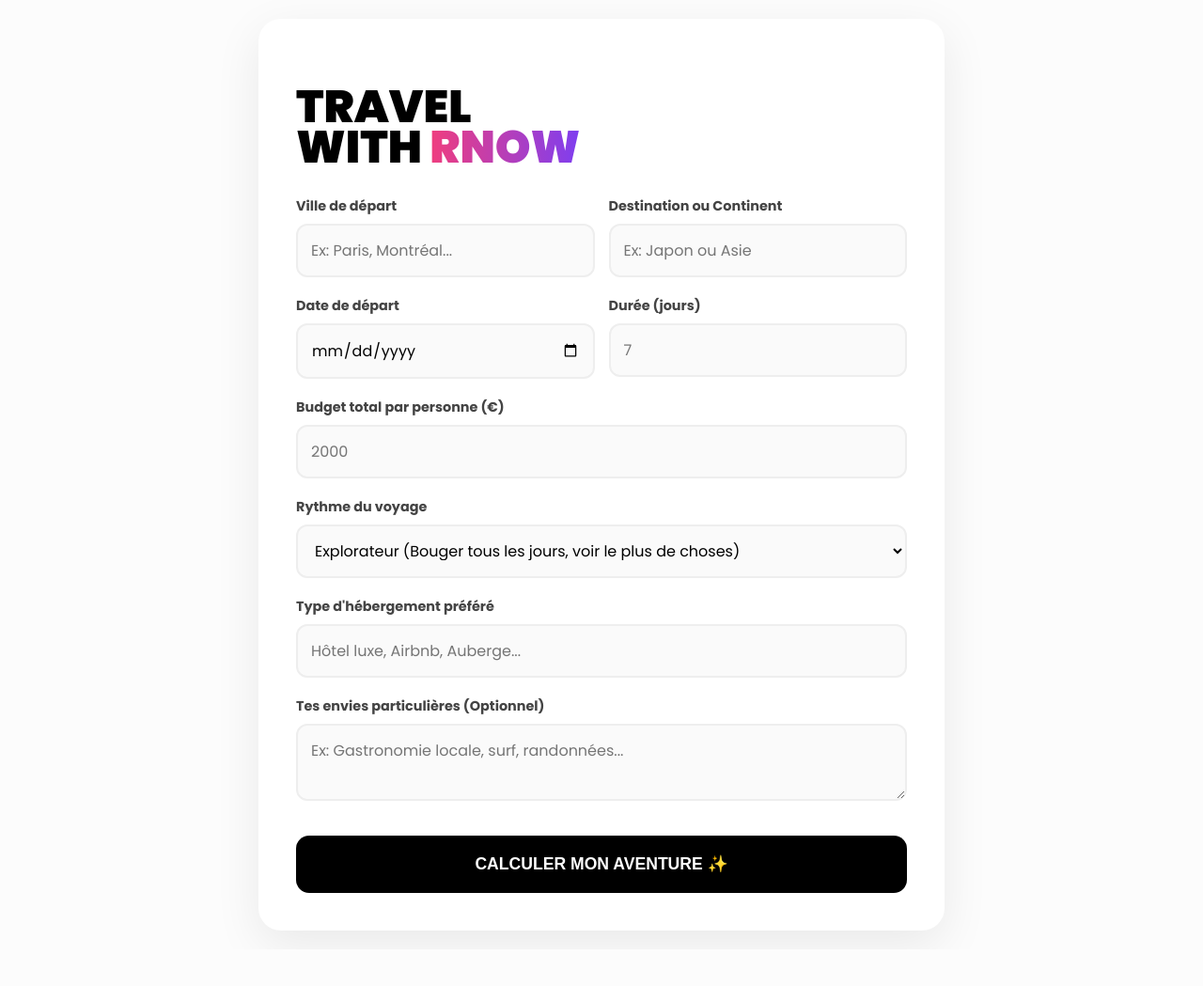
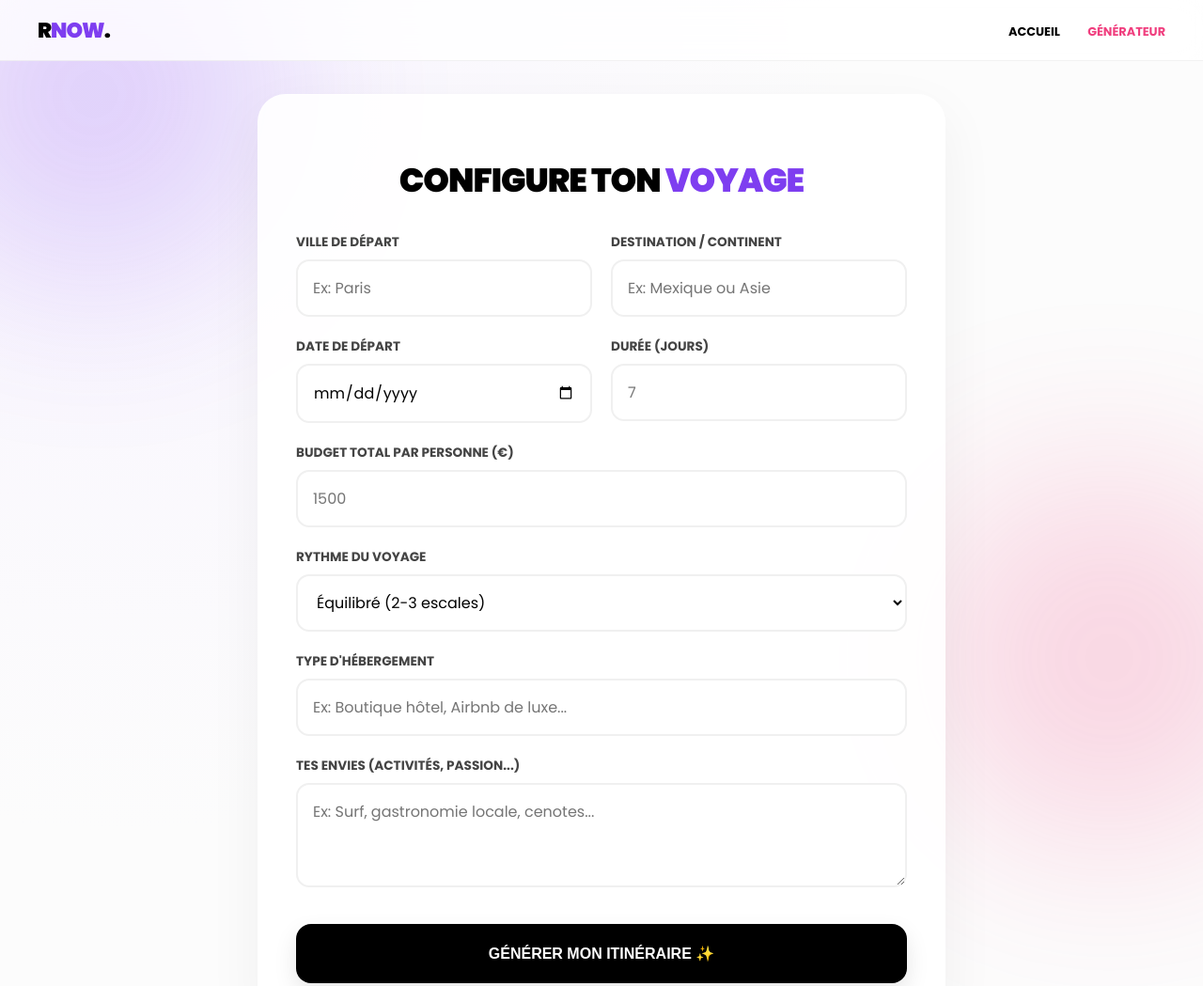
Before and after one commit to hamelalexandre1126-arch/Rnow-agence, a website: page generateur.html in a window 1280 px wide. Shown: the top 1049 px of the page at 94% size. Before the commit the page ends 1010 px from the top, so only its background shows below. Drawn offline with Linux system fonts and the light colour scheme.

Commit message:
Update generateur.html

```diff
--- a/generateur.html
+++ b/generateur.html
@@ -3,37 +3,110 @@
 <head>
     <meta charset="UTF-8">
     <meta name="viewport" content="width=device-width, initial-scale=1.0">
-    <title>Rnow - L'Expert Voyage</title>
+    <title>Rnow | Générateur de Voyage Premium</title>
     <style>
         @import url('https://fonts.googleapis.com/css2?family=Poppins:wght@400;500;700;900&display=swap');
-        body { font-family: 'Poppins', sans-serif; background-color: #fcfcfc; margin: 0; padding: 20px; display: flex; justify-content: center; }
-        .container { width: 100%; max-width: 650px; background: #ffffff; border-radius: 24px; padding: 40px; box-shadow: 0 15px 50px rgba(0, 0, 0, 0.08); }
-        h1 { font-size: 3rem; font-weight: 900; line-height: 0.9; text-transform: uppercase; margin-bottom: 30px; }
-        h1 span { background: linear-gradient(90deg, #f03e7e, #7e3ef0); -webkit-background-clip: text; -webkit-text-fill-color: transparent; }
-        .form-group { margin-bottom: 20px; }
-        label { display: block; font-weight: 700; margin-bottom: 8px; font-size: 0.9rem; color: #444; }
-        input, textarea, select { width: 100%; padding: 14px; border-radius: 12px; border: 2px solid #eee; background: #fafafa; font-size: 1rem; font-family: inherit; box-sizing: border-box; }
-        .row { display: flex; gap: 15px; margin-bottom: 20px; }
-        .row .form-group { flex: 1; margin-bottom: 0; }
-        button { width: 100%; padding: 20px; border: none; border-radius: 14px; background: #000; color: #fff; font-size: 1.1rem; font-weight: 800; text-transform: uppercase; cursor: pointer; transition: 0.3s; margin-top: 10px; }
-        button:hover { transform: translateY(-2px); background: #1a1a1a; }
-        #resultat { margin-top: 40px; padding: 30px; background: #fff; border: 1px solid #eee; border-radius: 20px; display: none; line-height: 1.8; }
-        #itineraire-content { color: #222; font-size: 1.05rem; }
-        .loader { display: none; text-align: center; font-weight: bold; color: #7e3ef0; margin-top: 20px; }
+
+        body {
+            font-family: 'Poppins', sans-serif;
+            margin: 0;
+            color: #000;
+            background: radial-gradient(circle at 10% 10%, rgba(126, 62, 240, 0.05) 0%, rgba(252, 252, 252, 1) 50%);
+            min-height: 100vh;
+            display: flex;
+            justify-content: center;
+            padding: 100px 20px 50px 20px;
+        }
+
+        /* --- DESIGN BACKGROUND --- */
+        .bg-blur { position: fixed; width: 400px; height: 400px; border-radius: 50%; filter: blur(100px); opacity: 0.2; z-index: -1; }
+        .blur-1 { background: #7e3ef0; top: -100px; left: -100px; }
+        .blur-2 { background: #f03e7e; bottom: -100px; right: -100px; }
+
+        /* --- NAVIGATION --- */
+        nav {
+            display: flex; justify-content: space-between; align-items: center;
+            padding: 15px 40px; background: rgba(255, 255, 255, 0.8);
+            backdrop-filter: blur(15px); border-bottom: 1px solid rgba(0,0,0,0.05);
+            position: fixed; top: 0; left: 0; right: 0; z-index: 100;
+        }
+        .logo { font-weight: 900; font-size: 1.4rem; text-transform: uppercase; letter-spacing: -1px; }
+        .logo span { color: #7e3ef0; }
+        .nav-links a { text-decoration: none; color: #000; font-weight: 700; margin-left: 25px; font-size: 0.8rem; text-transform: uppercase; }
+
+        /* --- CONTAINER DU FORMULAIRE --- */
+        .container {
+            width: 100%; max-width: 650px; background: rgba(255, 255, 255, 0.9);
+            border-radius: 30px; padding: 40px; border: 1px solid rgba(255,255,255,0.4);
+            box-shadow: 0 20px 60px rgba(0, 0, 0, 0.05);
+        }
+
+        h1 { font-size: 2.2rem; font-weight: 900; margin-bottom: 30px; text-transform: uppercase; letter-spacing: -1px; text-align: center; }
+        h1 span { color: #7e3ef0; }
+
+        .form-group { margin-bottom: 22px; }
+        label { display: block; font-weight: 700; margin-bottom: 8px; font-size: 0.85rem; color: #444; text-transform: uppercase; }
+
+        input, textarea, select {
+            width: 100%; padding: 16px; border-radius: 14px; border: 2px solid #f0f0f0;
+            background: #fff; font-size: 1rem; font-family: inherit; box-sizing: border-box; transition: 0.3s;
+        }
+        input:focus, textarea:focus, select:focus { outline: none; border-color: #7e3ef0; box-shadow: 0 0 0 4px rgba(126, 62, 240, 0.1); }
+
+        .row { display: flex; gap: 20px; }
+        .row .form-group { flex: 1; }
+
+        button {
+            width: 100%; padding: 22px; border: none; border-radius: 16px;
+            background: #000; color: #fff; font-size: 1rem; font-weight: 800;
+            text-transform: uppercase; cursor: pointer; transition: 0.4s; margin-top: 10px;
+            box-shadow: 0 10px 25px rgba(0,0,0,0.1);
+        }
+        button:hover { transform: translateY(-3px); background: #7e3ef0; box-shadow: 0 15px 35px rgba(126, 62, 240, 0.3); }
+
+        /* --- ZONE DE RÉSULTAT (L'ITINÉRAIRE) --- */
+        #resultat {
+            margin-top: 40px; padding: 40px; background: #fff;
+            border-radius: 24px; border: 1px solid #f0f0f0; display: none;
+            box-shadow: 0 30px 70px rgba(0,0,0,0.08);
+        }
+
+        #itineraire-content {
+            color: #222;
+            font-size: 1.05rem;
+            line-height: 2.2; /* --- ICI : ESPACEMENT ULTRA-AÉRÉ --- */
+            word-wrap: break-word;
+            white-space: pre-wrap; /* Respecte les sauts de ligne de l'IA */
+        }
+
+        .loader { display: none; text-align: center; font-weight: 800; color: #7e3ef0; margin-top: 30px; text-transform: uppercase; font-size: 0.9rem; letter-spacing: 1px; }
     </style>
 </head>
 <body>
+
+    <div class="bg-blur blur-1"></div>
+    <div class="bg-blur blur-2"></div>
+
+    <nav>
+        <div class="logo">R<span>now</span>.</div>
+        <div class="nav-links">
+            <a href="index.html">Accueil</a>
+            <a href="generateur.html" style="color: #f03e7e;">Générateur</a>
+        </div>
+    </nav>
+
     <div class="container">
-        <h1>Travel<br>with <span>Rnow</span></h1>
+        <h1>Configure ton <span>Voyage</span></h1>
+
         <form id="voyageForm">
             <div class="row">
                 <div class="form-group">
                     <label>Ville de départ</label>
-                    <input type="text" id="depart" placeholder="Ex: Paris, Montréal..." required>
+                    <input type="text" id="depart" placeholder="Ex: Paris" required>
                 </div>
                 <div class="form-group">
-                    <label>Destination ou Continent</label>
-                    <input type="text" id="destination" placeholder="Ex: Japon ou Asie" required>
+                    <label>Destination / Continent</label>
+                    <input type="text" id="destination" placeholder="Ex: Mexique ou Asie" required>
                 </div>
             </div>
 
@@ -50,30 +123,30 @@
 
             <div class="form-group">
                 <label>Budget total par personne (€)</label>
-                <input type="number" id="budget" placeholder="2000" required>
+                <input type="number" id="budget" placeholder="1500" required>
             </div>
 
             <div class="form-group">
                 <label>Rythme du voyage</label>
                 <select id="rythme">
-                    <option value="lent">Prendre le temps (1 seule ville, farniente)</option>
-                    <option value="equilibre">Équilibré (2-3 villes maximum)</option>
-                    <option value="intense" selected>Explorateur (Bouger tous les jours, voir le plus de choses)</option>
+                    <option value="Détendu (Une seule ville, farniente)">Détendu (Une seule ville, farniente)</option>
+                    <option value="Équilibré (2-3 escales)" selected>Équilibré (2-3 escales)</option>
+                    <option value="Intense (Bouger tous les jours)">Intense (Bouger tous les jours)</option>
                 </select>
             </div>
 
             <div class="form-group">
-                <label>Type d'hébergement préféré</label>
-                <input type="text" id="hebergement" placeholder="Hôtel luxe, Airbnb, Auberge...">
+                <label>Type d'hébergement</label>
+                <input type="text" id="hebergement" placeholder="Ex: Boutique hôtel, Airbnb de luxe...">
             </div>
 
             <div class="form-group">
-                <label>Tes envies particulières (Optionnel)</label>
-                <textarea id="styleVoyage" rows="2" placeholder="Ex: Gastronomie locale, surf, randonnées..."></textarea>
+                <label>Tes envies (Activités, Passion...)</label>
+                <textarea id="styleVoyage" rows="3" placeholder="Ex: Surf, gastronomie locale, cenotes..."></textarea>
             </div>
 
-            <button type="submit" id="btnGenerer">Calculer mon aventure ✨</button>
-            <div class="loader" id="loader">Rnow analyse les meilleures options... 🌴</div>
+            <button type="submit" id="btnGenerer">Générer mon itinéraire ✨</button>
+            <div class="loader" id="loader">L'IA Rnow prépare votre aventure... 🌴</div>
         </form>
 
         <div id="resultat">
@@ -112,10 +185,12 @@
                 });
                 const data = await response.json();
                 if (data.text) {
-                    contentDiv.innerHTML = data.text.replace(/\n/g, '<br>');
+                    // On affiche le texte. Les retours à la ligne sont gérés par white-space: pre-wrap dans le CSS.
+                    contentDiv.innerText = data.text;
                     resultDiv.style.display = 'block';
-                } else { alert("Erreur Google"); }
-            } catch (error) { alert("Erreur serveur"); }
+                } else { alert("Erreur lors de la génération."); }
+            } catch (error) { alert("Erreur de connexion."); }
+
             loader.style.display = 'none';
             btn.style.display = 'block';
             resultDiv.scrollIntoView({ behavior: 'smooth' });
```
